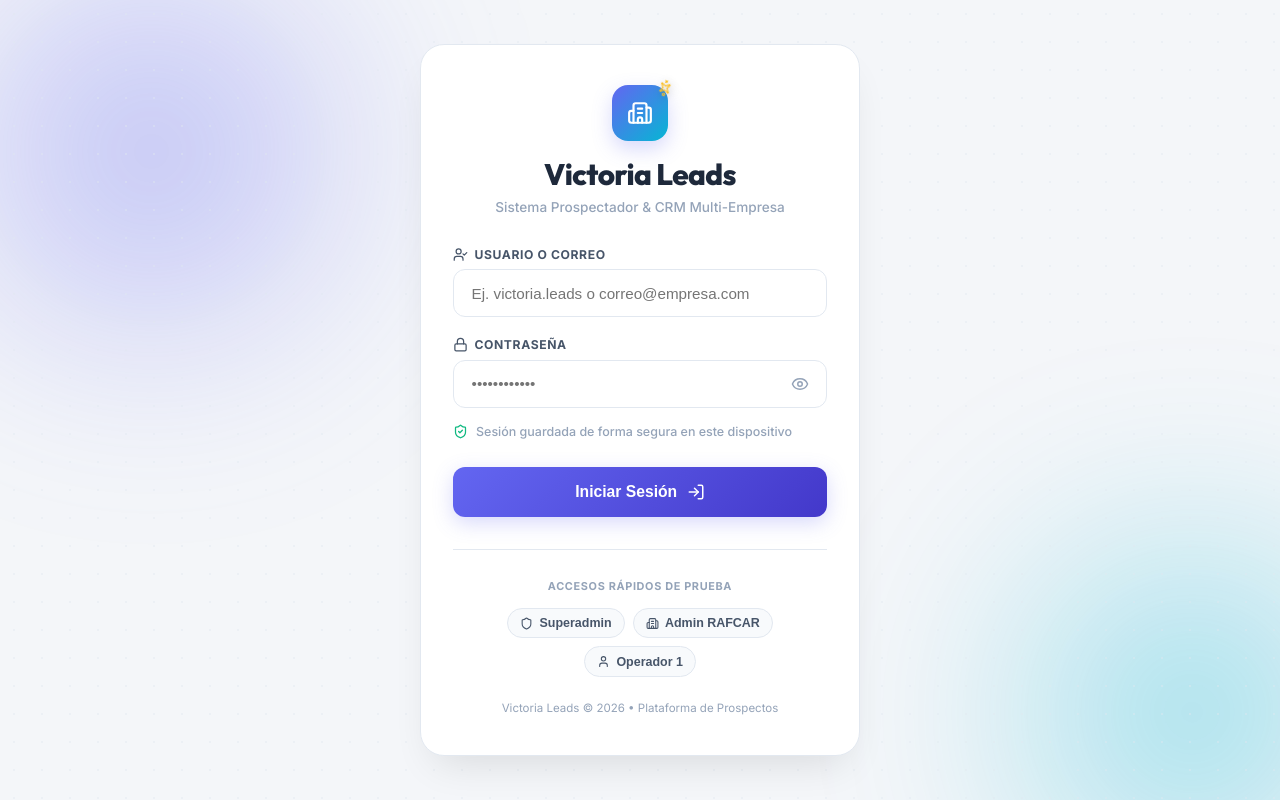
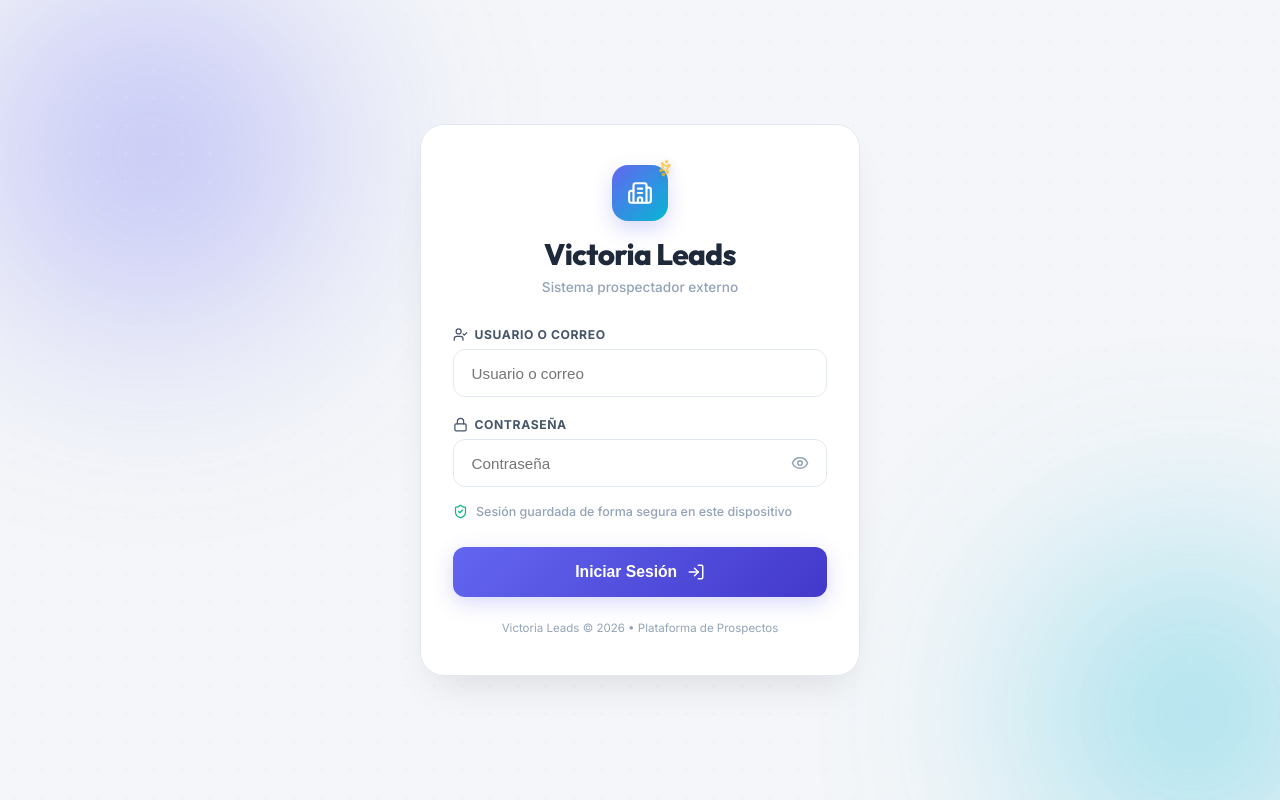
Before and after one commit to victoriaapps/leadsform, a React (Vite) app: page / in a window 1280 px wide. Built offline with nearby package versions, Linux system fonts and the light colour scheme; no server answers; the database is empty.

Commit message:
fix: actualizar texto de titulo de login, remover placeholders con ejemplos y accesos de prueba

```diff
--- a/src/components/AuthScreen.tsx
+++ b/src/components/AuthScreen.tsx
@@ -1,6 +1,5 @@
 import React, { useState } from 'react';
 import {
-  Shield,
   Lock,
   UserCheck,
   LogIn,
@@ -9,8 +8,7 @@ import {
   EyeOff,
   Sparkles,
   ShieldCheck,
-  Building2,
-  User
+  Building2
 } from 'lucide-react';
 import type { UsuarioPerfil } from '../types/prospecto';
 import { supabase, isSupabaseConfigured, getDemoPerfiles, setDemoCurrentUser } from '../lib/supabase';
@@ -81,12 +79,6 @@ export const AuthScreen: React.FC<AuthScreenProps> = ({ onLoginSuccess }) => {
     }
   };
 
-  const handleQuickFillDemo = (demoIdentifier: string, demoPass: string) => {
-    setIdentifier(demoIdentifier);
-    setPassword(demoPass);
-    setErrorMsg('');
-  };
-
   return (
     <div className="auth-fullscreen-container">
       {/* Dynamic Ambient Background Glows */}
@@ -95,14 +87,14 @@ export const AuthScreen: React.FC<AuthScreenProps> = ({ onLoginSuccess }) => {
       <div className="auth-bg-grid"></div>
 
       <div className="auth-glass-card">
-        {/* Header Header & Branding */}
+        {/* Header & Branding */}
         <div className="auth-card-header">
           <div className="auth-brand-badge">
             <Building2 size={26} className="auth-brand-icon" />
             <Sparkles size={14} className="auth-sparkle-icon" />
           </div>
           <h1 className="auth-title">Victoria Leads</h1>
-          <p className="auth-subtitle">Sistema Prospectador & CRM Multi-Empresa</p>
+          <p className="auth-subtitle">Sistema prospectador externo</p>
         </div>
 
         {/* Login Form */}
@@ -123,7 +115,7 @@ export const AuthScreen: React.FC<AuthScreenProps> = ({ onLoginSuccess }) => {
                 type="text"
                 value={identifier}
                 onChange={(e) => setIdentifier(e.target.value)}
-                placeholder="Ej. victoria.leads o correo@empresa.com"
+                placeholder="Usuario o correo"
                 className="auth-input-field"
                 required
                 autoComplete="username"
@@ -140,7 +132,7 @@ export const AuthScreen: React.FC<AuthScreenProps> = ({ onLoginSuccess }) => {
                 type={showPassword ? 'text' : 'password'}
                 value={password}
                 onChange={(e) => setPassword(e.target.value)}
-                placeholder="••••••••••••"
+                placeholder="Contraseña"
                 className="auth-input-field"
                 required
                 autoComplete="current-password"
@@ -180,39 +172,6 @@ export const AuthScreen: React.FC<AuthScreenProps> = ({ onLoginSuccess }) => {
           </button>
         </form>
 
-        {/* Accesos Rápidos Demo */}
-        <div className="auth-demo-section">
-          <div className="auth-demo-divider">
-            <span>ACCESOS RÁPIDOS DE PRUEBA</span>
-          </div>
-          <div className="auth-demo-pills">
-            <button
-              type="button"
-              className="auth-demo-pill superadmin"
-              onClick={() => handleQuickFillDemo('victoria.leads', 'Diego###888')}
-              title="Cargar credenciales de Superadmin"
-            >
-              <Shield size={13} /> Superadmin
-            </button>
-            <button
-              type="button"
-              className="auth-demo-pill admin"
-              onClick={() => handleQuickFillDemo('admin.motors@empresa.com', '123')}
-              title="Cargar credenciales de Admin Empresa"
-            >
-              <Building2 size={13} /> Admin RAFCAR
-            </button>
-            <button
-              type="button"
-              className="auth-demo-pill operador"
-              onClick={() => handleQuickFillDemo('op1', '123')}
-              title="Cargar credenciales de Operador"
-            >
-              <User size={13} /> Operador 1
-            </button>
-          </div>
-        </div>
-
         {/* Card Footer */}
         <div className="auth-card-footer">
           <span>Victoria Leads &copy; 2026 • Plataforma de Prospectos</span>
```
